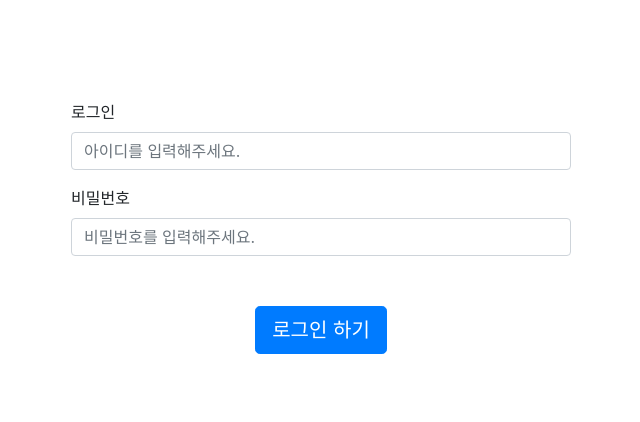
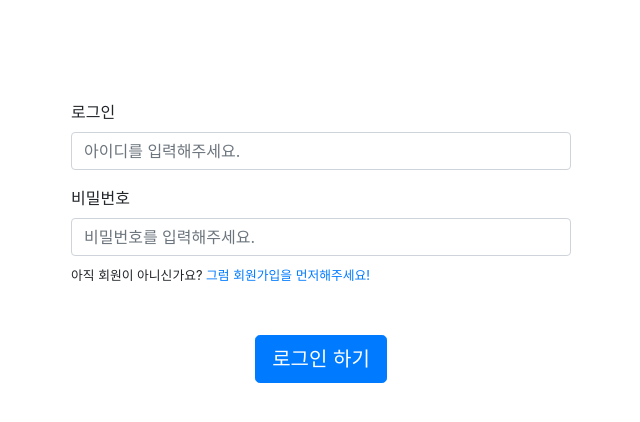
Before and after one commit to dltmdrbtjd/PetDiary, a Flask app: page /login in a window 1280 px wide. Shown: the part 56-478 px from the top of the page, without its empty margins (319-959 px from the left). Run offline with Flask 2, Linux system fonts and the light colour scheme; some libraries are stand-ins or nearby versions.

Commit message:
login.html
회원가입 안내문구 추가

```diff
--- a/templates/login.html
+++ b/templates/login.html
@@ -20,6 +20,13 @@
             display: block;
             margin: 0 auto;
             margin-top: 50px;
+        }
+        .signup {
+            margin-top: 10px;
+            font-size: 0.8rem;
+        }
+        .signup > a {
+            text-decoration: none;
         }
     </style>
     <script>
@@ -67,6 +74,7 @@
         <div class="mb-3">
             <label class="form-label">비밀번호</label>
             <input type="password" class="form-control" id="userpassword" placeholder="비밀번호를 입력해주세요.">
+            <p class="signup">아직 회원이 아니신가요? <a href="/sign_up">그럼 회원가입을 먼저해주세요!</a></p>
         </div>
         <button type="submit" class="btn btn-primary btn-lg" onclick="sign_in()">로그인 하기</button>
     </div>
```
